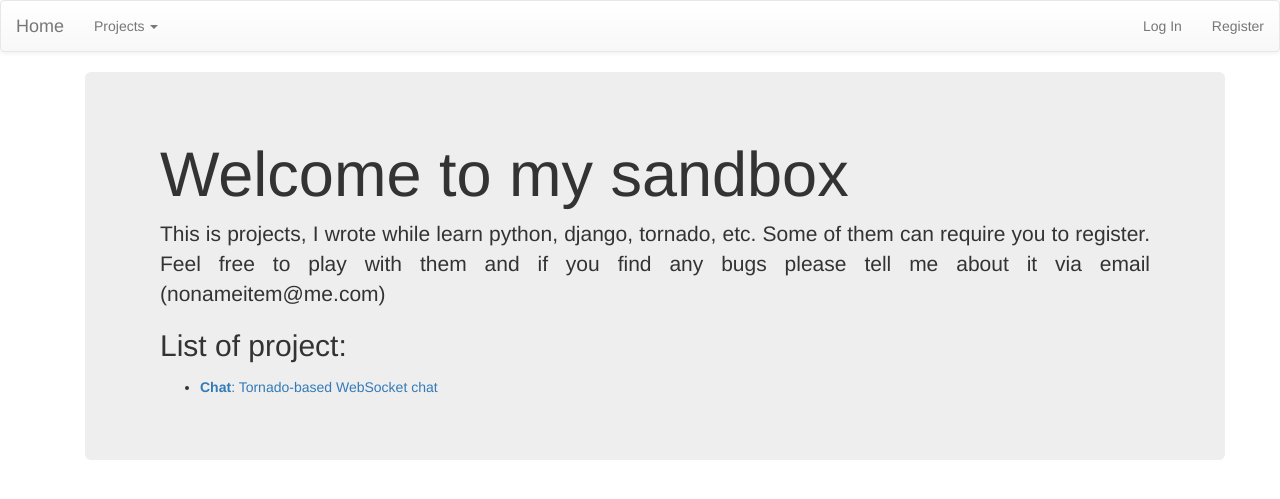
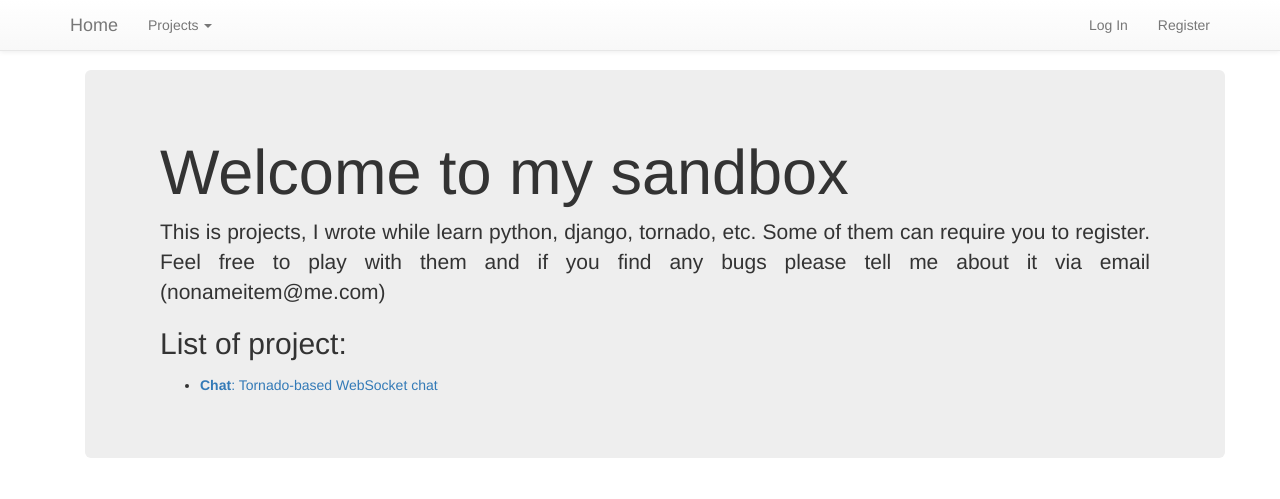
Before and after one commit to NoNameItem/sandbox, a Django app: page / in a window 1280 px wide. Shown: the top 499 px of the page. Run offline with Django 3.2, Linux system fonts and the light colour scheme; some libraries are stand-ins or nearby versions.

Commit message:
Toolbar fixed to top

```diff
--- a/django_project/django_project/templates/base.html
+++ b/django_project/django_project/templates/base.html
@@ -6,12 +6,14 @@
     <meta charset="UTF-8">
     <title>Sandbox: {% block title %}{% endblock %}</title>
     <link href="{% static "bootstrap/css/bootstrap.min.css" %}" rel="stylesheet" type="text/css">
-        <link href="{% static "bootstrap/css/bootstrap-theme.css" %}" rel="stylesheet" type="text/css">
+    <link href="{% static "bootstrap/css/bootstrap-theme.min.css" %}" rel="stylesheet" type="text/css">
+    <link href="{% static "sandbox/css/theme.css" %}" rel="stylesheet" type="text/css">
     {% block headers %}{% endblock %}
 </head>
 <body>
-    <nav class="navbar navbar-default" role="navigation">
+<nav class="navbar navbar-default navbar-fixed-top" role="navigation">
     <!-- Brand and toggle get grouped for better mobile display -->
+    <div class="container">
         <div class="navbar-header">
             <button type="button" class="navbar-toggle" data-toggle="collapse" data-target=".navbar-ex1-collapse">
                 <span class="sr-only">Toggle navigation</span>
--- /dev/null
+++ b/static-dev/sandbox/css/theme.css
@@ -0,0 +1,4 @@
+/*Common css castomization for all pages*/
+body {
+    padding-top: 70px;
+}
```
Also changed, not shown: other parts of django_project/django_project/templates/base.html (+6 -2 lines). Lines whose indentation alone changed are shown as unchanged.
